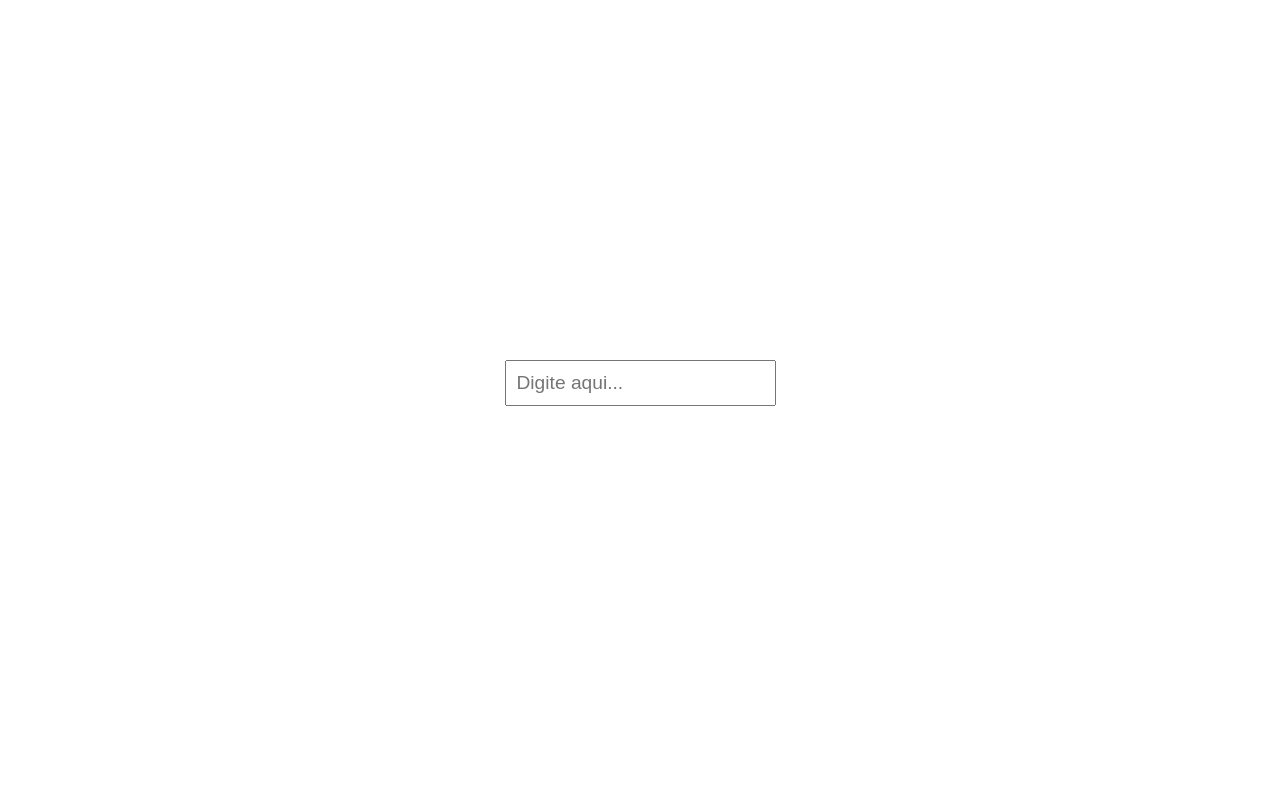
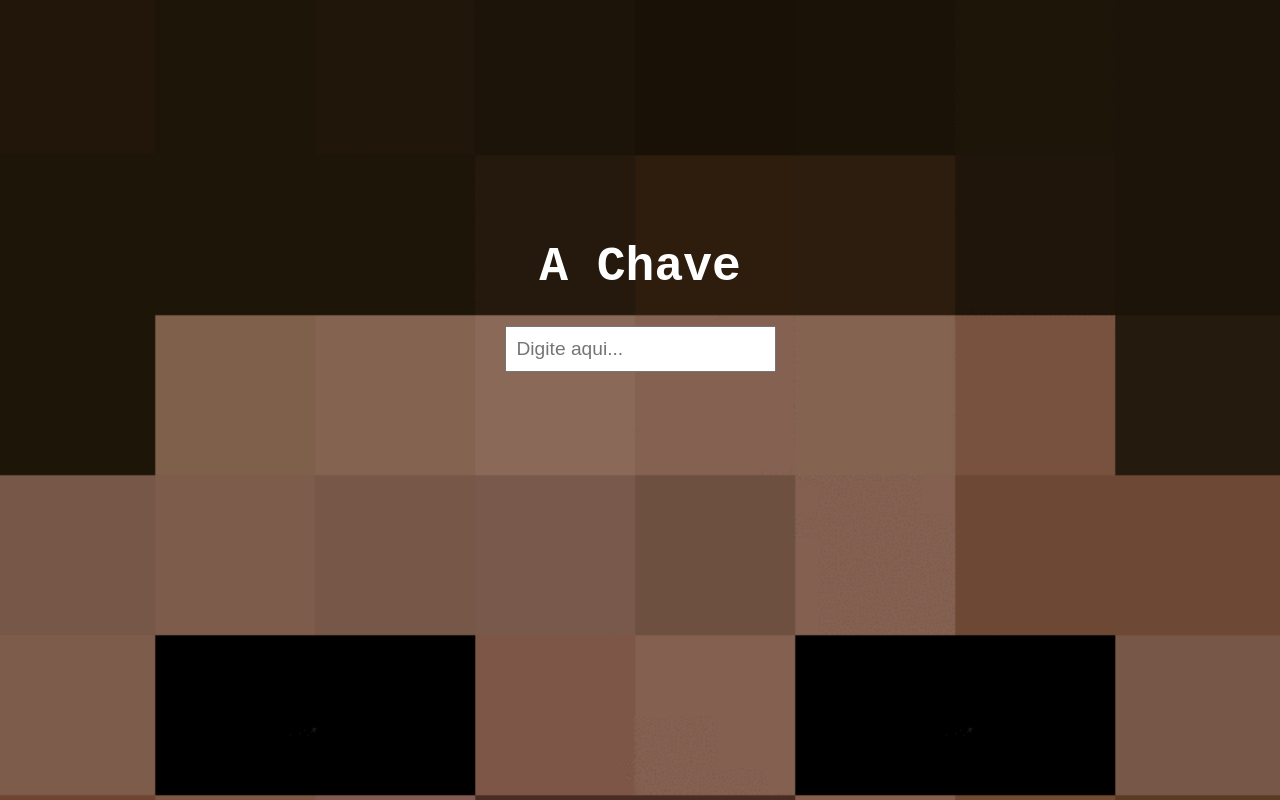
Before and after one commit to HEROBRINE134/HEROBRINE134.github.io, a plain HTML site: page index.html in a window 1280 px wide. Drawn offline with Linux system fonts and the light colour scheme.

Commit message:
Update index.html

```diff
--- a/index.html
+++ b/index.html
@@ -8,7 +8,7 @@
     body {
         margin: 0;
         padding: 0;
-        background-image: url('seu_gif.gif');
+        background-image: url('nyhpqev948871.gif');
         background-size: cover;
         background-attachment: fixed;
         font-family: 'Courier New', Courier, monospace; /* Uma fonte monoespaçada para dar um toque mais creepy */
@@ -31,7 +31,6 @@
 
 <div class="container">
     <h1>A Chave</h1>
-    <p>Digite "Real" para descobrir o segredo...</p>
     <form id="form" action="#">
         <input type="text" id="texto" placeholder="Digite aqui...">
     </form>
@@ -44,7 +43,7 @@
         var textoDigitado = document.getElementById("texto").value;
 
         if (textoDigitado.trim().toLowerCase() === "real") {
-            window.location.href = "https://seu-link.com"; // Substitua com o link desejado
+            window.location.href = "youtube.com"; // Substitua com o link desejado
         } else {
             alert("Hmm... Parece que você não encontrou a chave correta.");
         }
```
